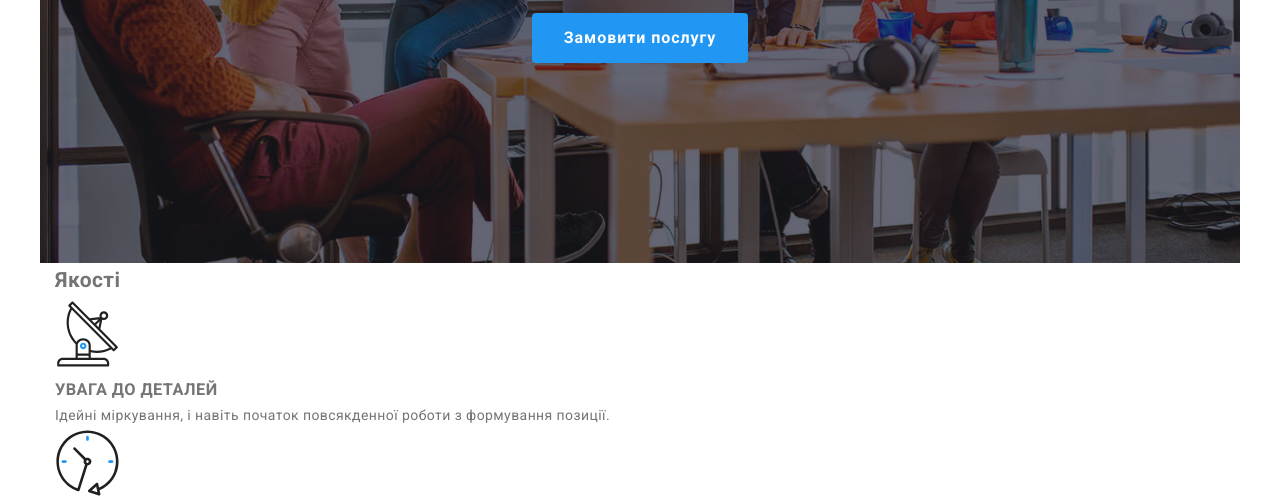
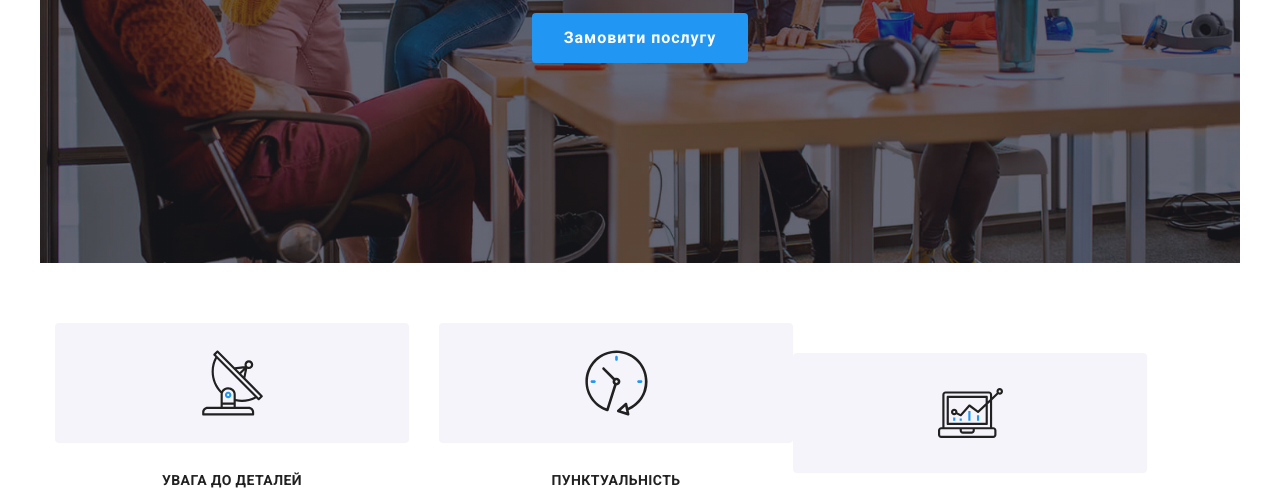
Before and after one commit to PokoenkoS/goit-markup-hw-08, a plain HTML site: page index.html in a window 1280 px wide. Shown: the part 418-915 px from the top of the page. Drawn offline with nearby package versions, Linux system fonts and the light colour scheme.

Commit message:
додає стилі секціі якості

```diff
--- a/sass/components/_modal.scss
+++ b/sass/components/_modal.scss
@@ -12,7 +12,7 @@
     padding: 40px;
 }
 @media screen and (min-width: 1200px) {
-   .modal{
+   .modal {
     width: 528px;
     height: 581px;
    }
--- /dev/null
+++ b/sass/components/_section-quality.scss
@@ -0,0 +1,72 @@
+.quality {
+    position: absolute;
+    width: 1px;
+    height: 1px;
+    margin: -1px;
+    border: 0;
+    padding: 0;
+
+    white-space: nowrap;
+    clip-path: inset(100%);
+    clip: rect(0 0 0 0);
+    overflow: hidden;
+    }
+
+    .quality-list {
+    display: flex;
+    flex-wrap: wrap;
+    margin-top: 60px;
+
+
+    }
+
+
+    .quality-list__item:not(:first-child) {
+   padding-top: 30px;
+    }
+
+    .quality-list__item {
+        width: 450px;
+    }
+    @media screen and (min-width: 768px) {
+        .quality-list__item {
+           width: 354px;
+
+        }
+        .quality-list__item:nth-child(2n+1) {
+            margin-right: 30px;
+
+                }
+        .quality-list__item:not(:first-child) {
+            padding-top: 0;
+    }
+
+    .quality-list__item:nth-child(n+3) {
+        padding-top: 30px;
+}
+
+
+
+}
+
+
+
+
+    .quality-list__pictures {
+        width: 450px;
+        height: 120px;
+        display: flex;
+        justify-content: center;
+        align-items: center;
+        background: #F5F4FA;
+         border-radius: 4px;
+         margin-bottom: 30px
+
+
+    }
+    @media screen and (min-width: 768px) {
+        .quality-list__pictures {
+           width: 354px;
+        }
+
+}
--- /dev/null
+++ b/sass/components/_section-title-list.scss
@@ -0,0 +1,9 @@
+.section-title-list {
+    color: $primary-text-color;
+    font-weight: 700;
+    font-size: 14px;
+    line-height: 1.14;
+    text-transform: uppercase;
+    margin-bottom: 11px;
+    text-align: center;
+    }
--- /dev/null
+++ b/sass/components/_section.scss
@@ -0,0 +1,11 @@
+.section {
+
+    padding-bottom: 60px;
+    }
+
+    @media screen and (min-width: 1200px) {
+        .section {
+
+            padding-bottom: 60px;
+        }
+         }
--- a/sass/main.scss
+++ b/sass/main.scss
@@ -20,3 +20,6 @@
 @import "./components/button-close";
 @import "./components/hero";
 @import "./components/button-hero";
+@import "./components/section";
+@import "./components/section-quality";
+@import "./components/section-title-list";
```
Also changed, not shown: css/main.css, css/main.min.css, 2 other files.
